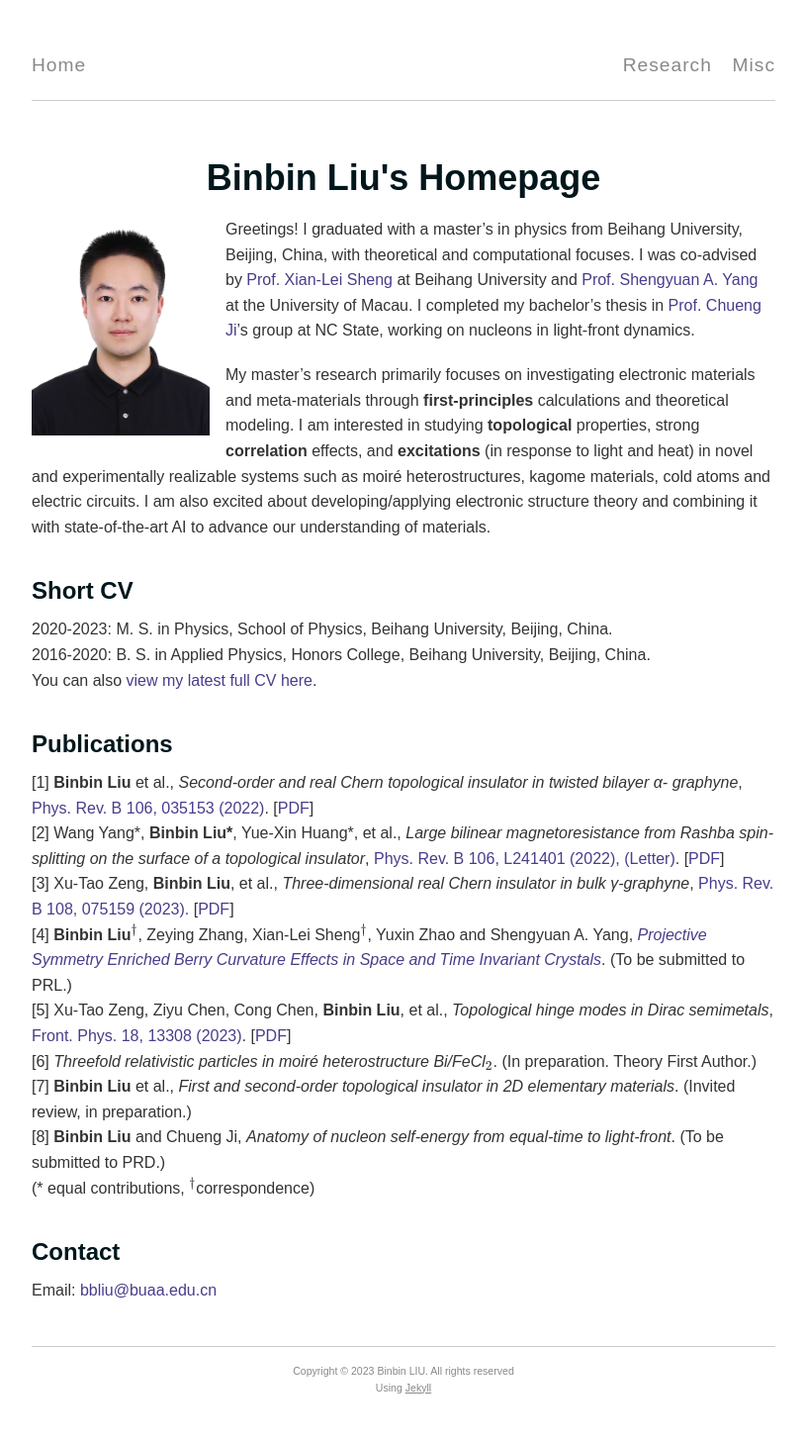
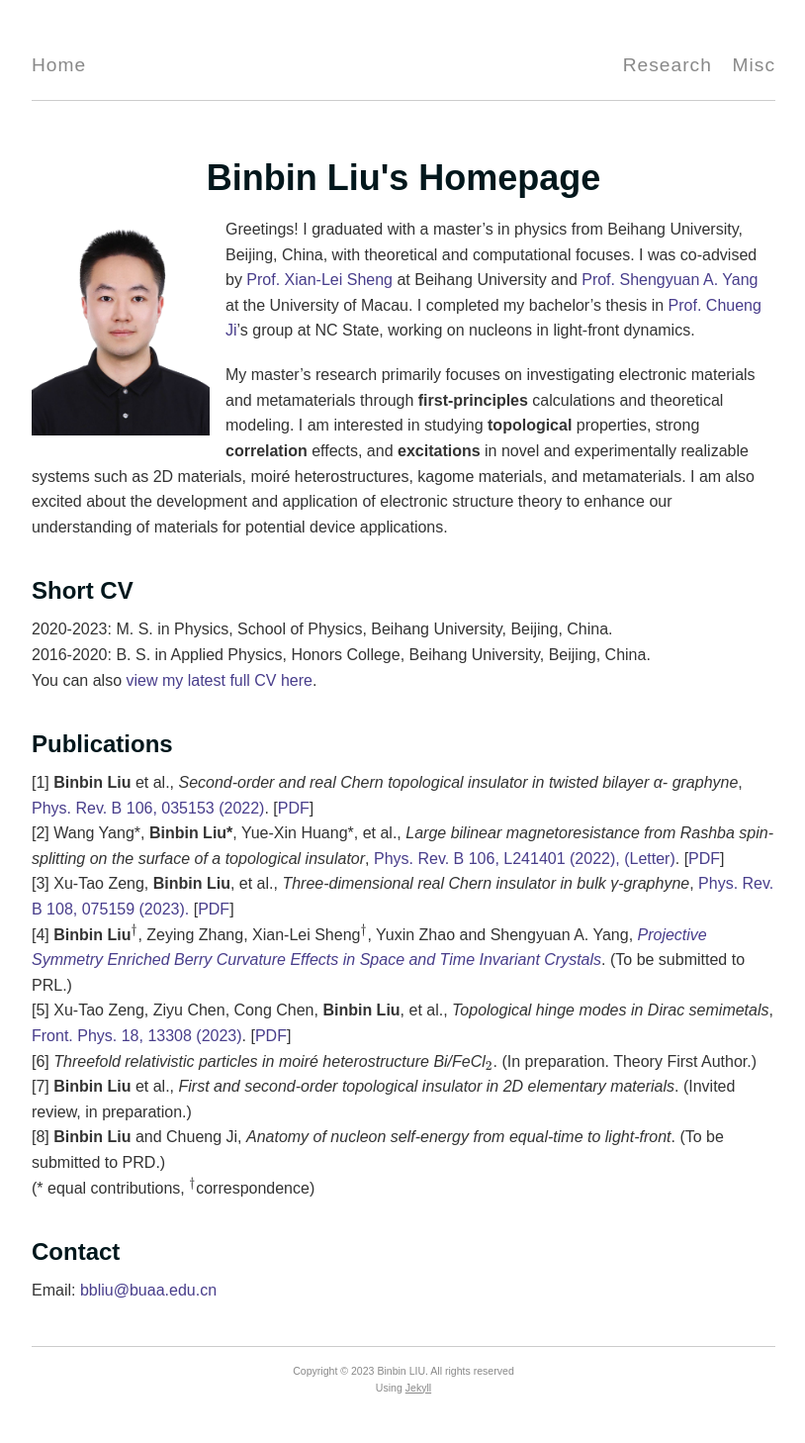
Before and after one commit to LIU-Binbin/LIU-Binbin.github.io, a Jekyll site: the page built from index.md, in a window 1280 px wide. Shown: the whole page at 99% size, without its empty margins (232-1046 px from the left). Built offline with Jekyll 4.4.1, drawn with Linux system fonts in a browser that asks for light colours; nearby versions of some CDN libraries.

Commit message:
update:modv

```diff
--- a/index.md
+++ b/index.md
@@ -8,7 +8,7 @@ permalink: /
 
 Greetings! I graduated with a master's in physics from Beihang University, Beijing, China, with theoretical and computational focuses. I was co-advised by [Prof. Xian-Lei Sheng](https://scholar.google.com/citations?user=MDetOEgAAAAJ) at Beihang University and [Prof. Shengyuan A. Yang](https://scholar.google.com/citations?user=Q-eIAcIAAAAJ) at the University of Macau. I completed my bachelor's thesis in [Prof. Chueng Ji](https://inspirehep.net/authors/1004349)'s group at NC State, working on nucleons in light-front dynamics.
 
-My master's research primarily focuses on investigating electronic materials and meta-materials through **first-principles** calculations and theoretical modeling. I am interested in studying **topological** properties, strong **correlation** effects, and **excitations** (in response to light and heat) in novel and experimentally realizable systems such as moiré heterostructures, kagome materials, cold atoms and electric circuits. <!--These areas have significant potential for applications in electronic devices. -->I am also excited about developing/applying electronic structure theory and combining it with state-of-the-art AI to advance our understanding of materials.
+My master's research primarily focuses on investigating electronic materials and metamaterials through **first-principles** calculations and theoretical modeling. I am interested in studying **topological** properties, strong **correlation** effects, and **excitations** in novel and experimentally realizable systems such as 2D materials, moiré heterostructures, kagome materials, and metamaterials. <!--These areas have significant potential for applications in electronic devices. -->I am also excited about the development and application of electronic structure theory to enhance our understanding of materials for potential device applications.
 
 <!--development and use of computational methods combining electronic structure and many-body approaches for explaining and predicting properties of materials with strong electronic correlations, and a strong research agenda in the field of quantum materials.-->
 
```
Also changed, not shown: 2 other files.
